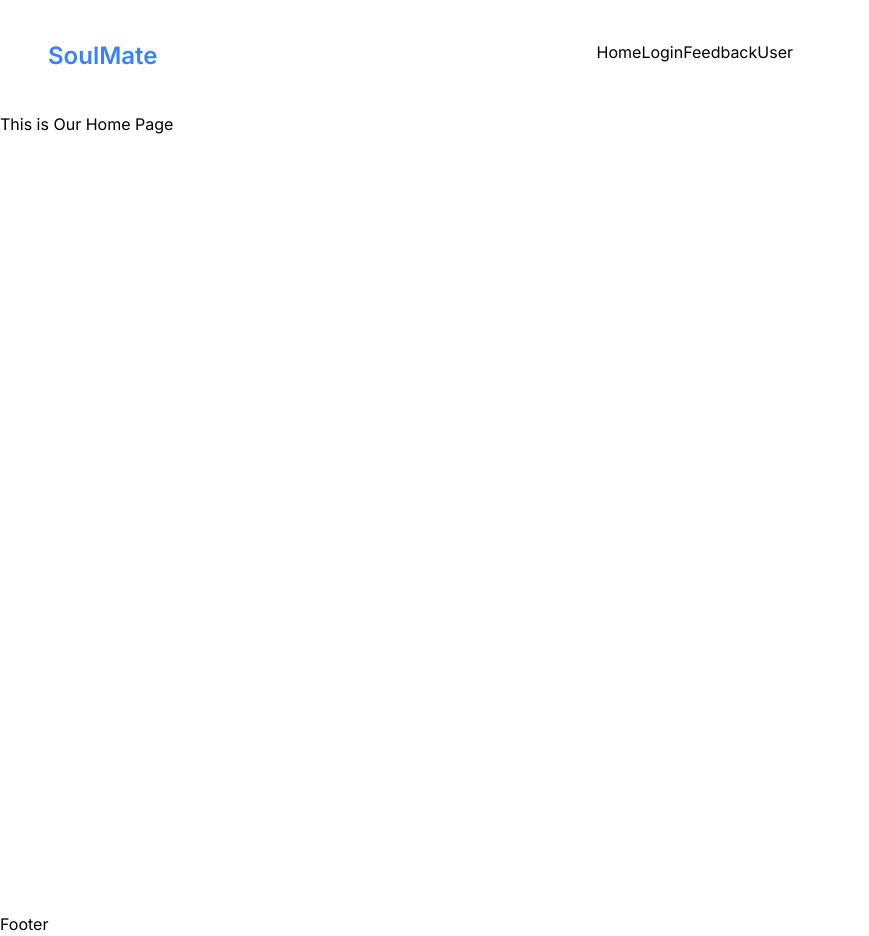
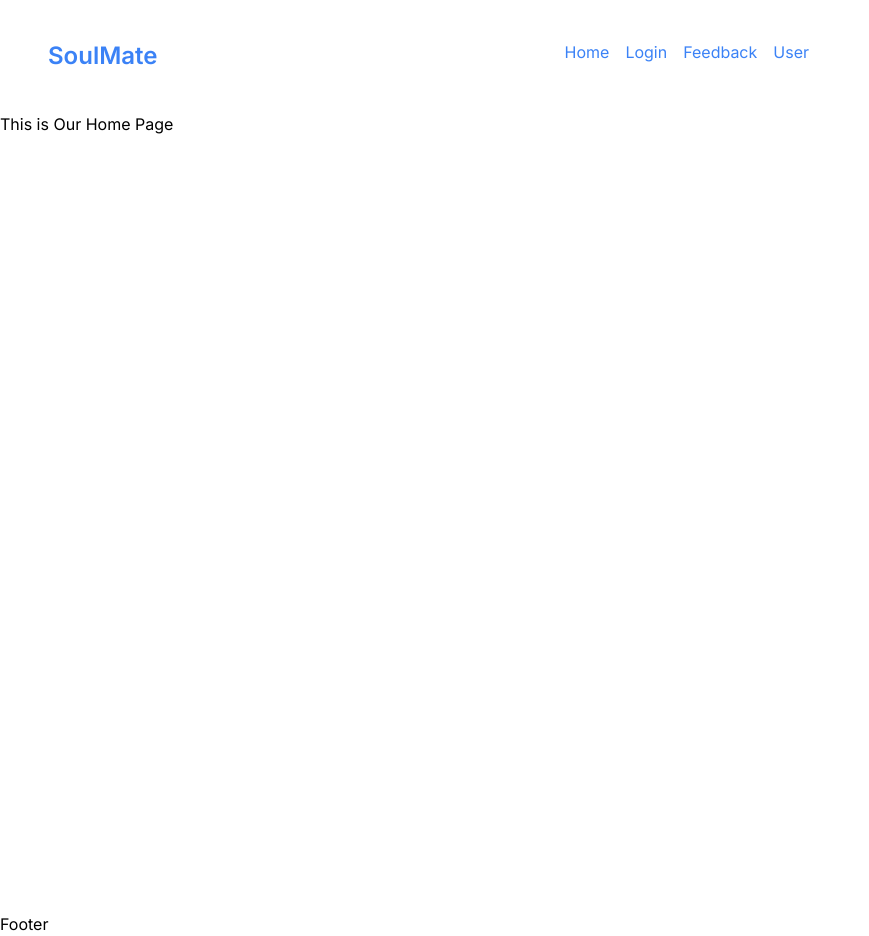
Before and after one commit to tonmoy3673/soulMate, a Next.js app: page / in a window 1280 px wide. Shown: the whole page, without its empty margins (0-869 px from the left). Built offline with nearby package versions, Linux system fonts and the light colour scheme.

Commit message:
:lipstick: polished header menu

```diff
--- a/src/components/Layout/Header.jsx
+++ b/src/components/Layout/Header.jsx
@@ -9,12 +9,24 @@ const Header = () => {
         </h3>
       </Link>
       <ul className="mx-auto">
-        <Link href="/" className="">
+        <Link href="/" className="text-blue-500 hover:text-orange-600 me-4">
           Home
         </Link>
-        <Link href="/login">Login</Link>
-        <Link href="/feedback">Feedback</Link>
-        <Link href="/user">User</Link>
+        <Link
+          href="/login"
+          className="text-blue-500 hover:text-orange-600 me-4"
+        >
+          Login
+        </Link>
+        <Link
+          href="/feedback"
+          className="text-blue-500 hover:text-orange-600 me-4"
+        >
+          Feedback
+        </Link>
+        <Link href="/user" className="text-blue-500 hover:text-orange-600 me-4">
+          User
+        </Link>
       </ul>
     </div>
   );
```
